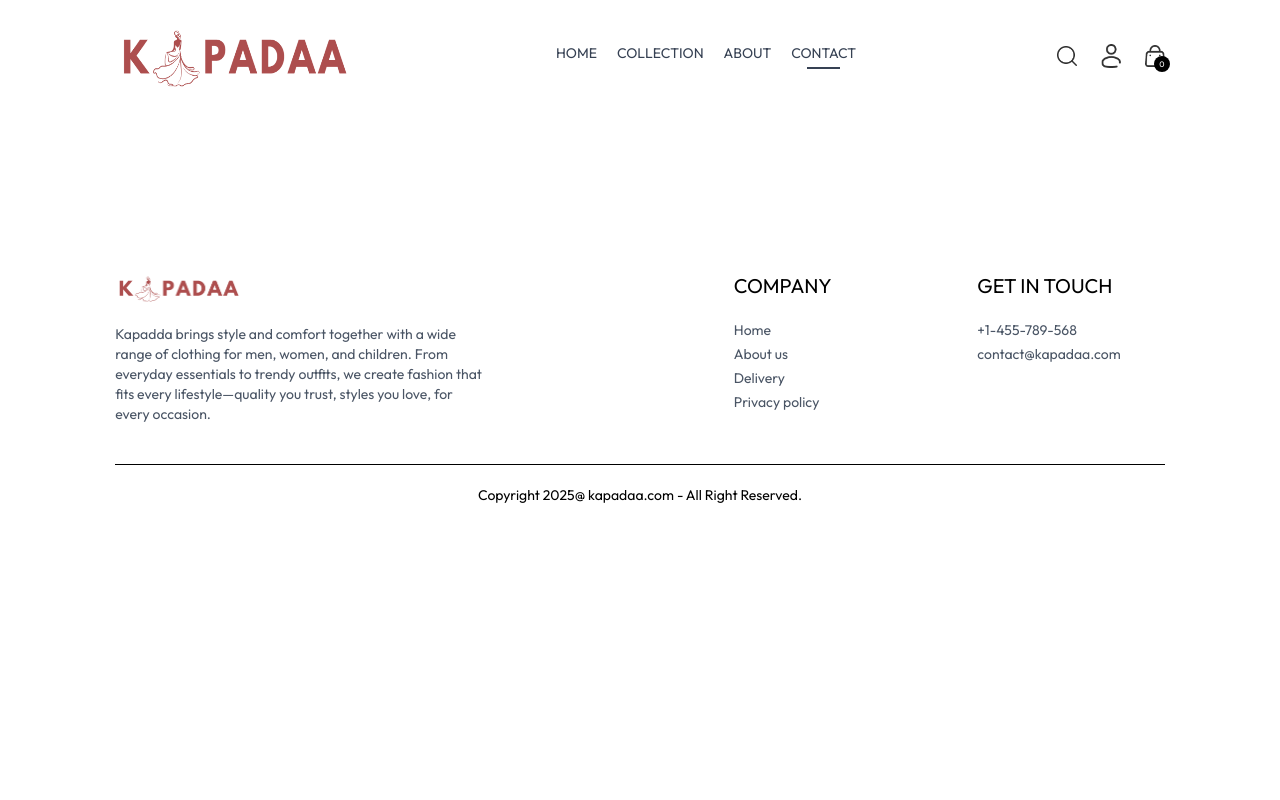
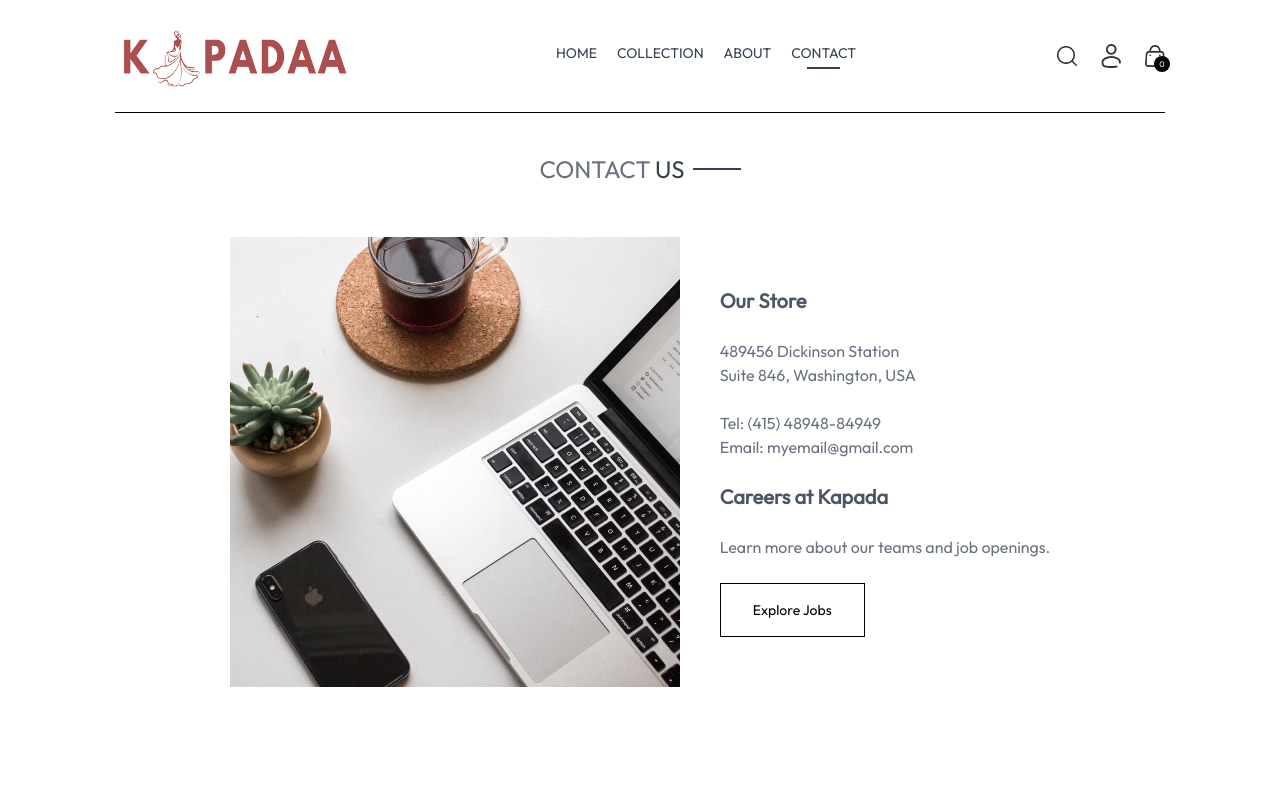
Before and after one commit to devCodeUp03/kapada-frontend, a React (Vite) app: page /contact in a window 1280 px wide. Shown: the top 800 px of the page. Built offline with nearby package versions, Linux system fonts and the light colour scheme.

Commit message:
created contact us page

```diff
--- a/src/pages/Contact.jsx
+++ b/src/pages/Contact.jsx
@@ -1,11 +1,45 @@
-import React from 'react'
+import React from "react";
+import Title from "../components/Title";
+import { assets } from "../assets/frontend_assets/assets";
+import NewsletterBox from "../components/NewsletterBox";
 
 const Contact = () => {
   return (
     <div>
-      <div></div>
+      <div className="text-center text-2xl pt-10 border-t">
+        <Title text1={"CONTACT"} text2={"us"} />
+      </div>
+
+      <div className="my-10 flex flex-col justify-center md:flex-row gap-10 mb-28">
+        <img
+          className="w-full md:max-w-[450px]"
+          src={assets.contact_img}
+          alt=""
+        />
+        <div className="flex flex-col justify-center items-start gap-6">
+          <p className="font-semibold text-xl text-gray-600">Our Store</p>
+          <p className="text-gray-500">
+            489456 Dickinson Station <br /> Suite 846, Washington, USA
+          </p>
+          <p className="text-gray-500">
+            Tel: (415) 48948-84949 <br />
+            Email: myemail@gmail.com
+          </p>
+
+          <p className="font-semibold text-xl text-gray-600">
+            Careers at Kapada
+          </p>
+          <p className="text-gray-500">
+            Learn more about our teams and job openings.
+          </p>
+          <button className="border border-black px-8 py-4 text-sm hover:bg-black hover:text-white transition-all duration-500 cursor-pointer">
+            Explore Jobs
+          </button>
+        </div>
+      </div>
+      <NewsletterBox />
     </div>
-  )
-}
+  );
+};
 
-export default Contact
+export default Contact;
```
